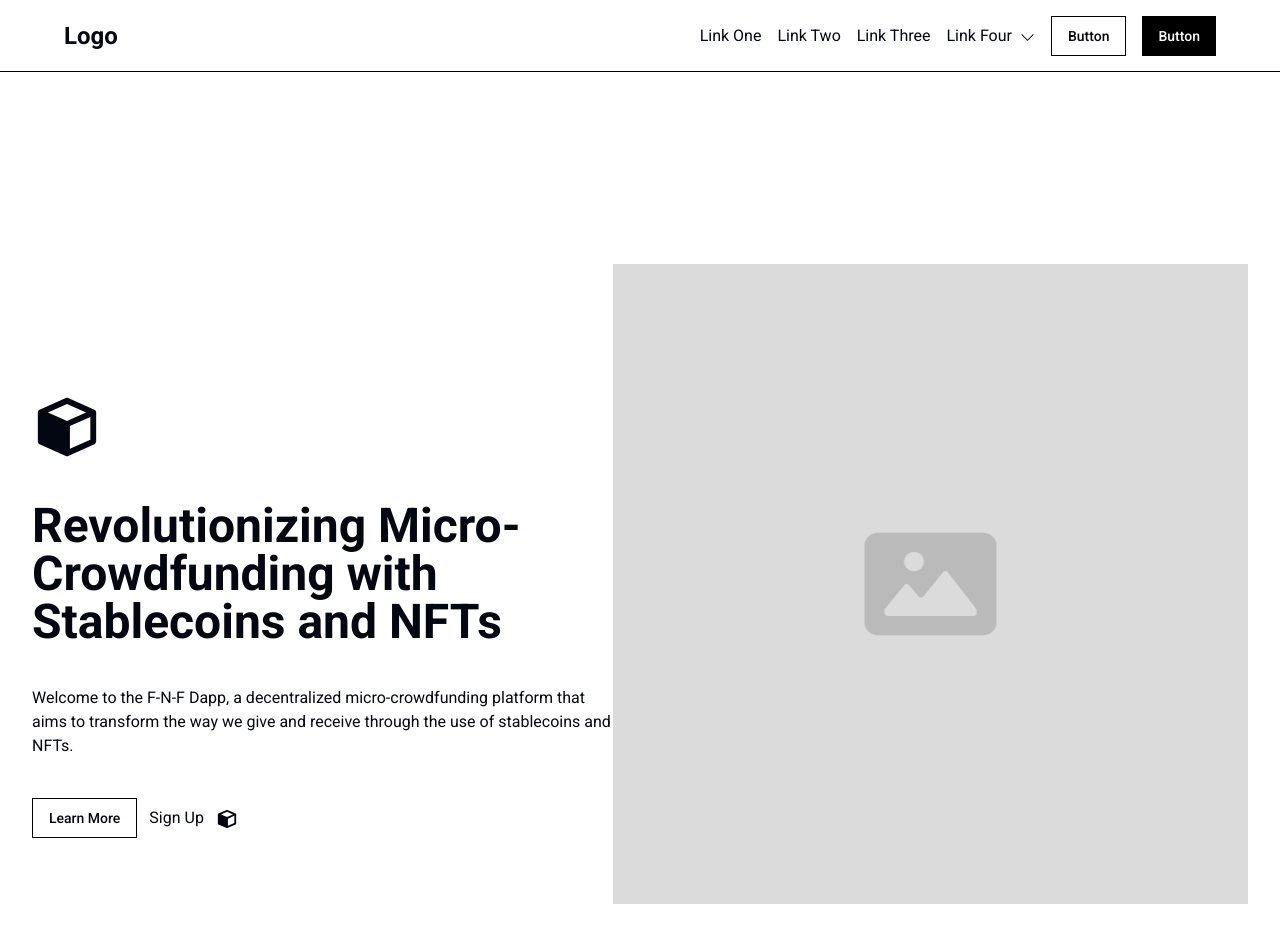
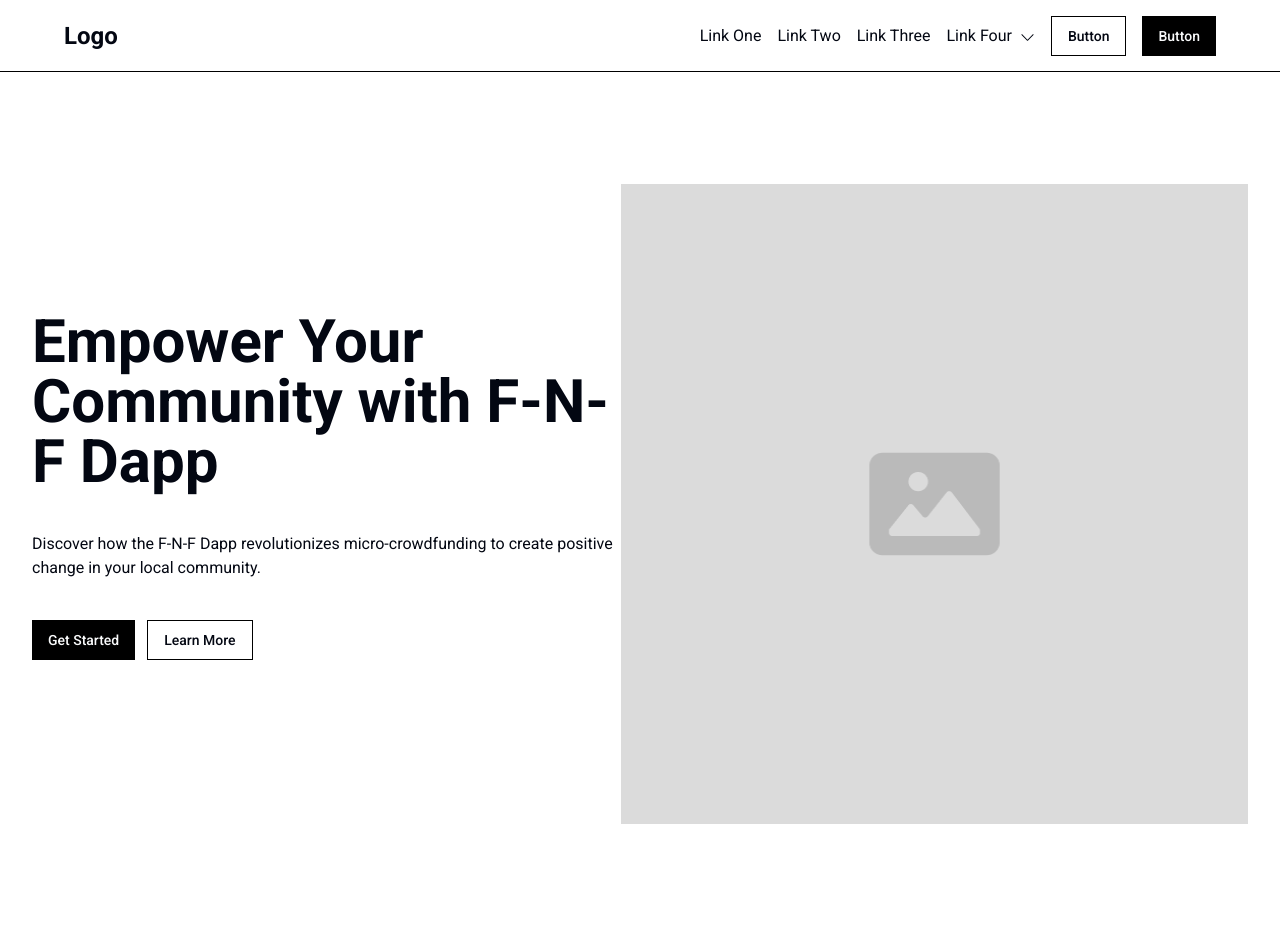
Before and after one commit to pandupan/D-App, a Next.js app: page /works in a window 1280 px wide. Shown: the top 940 px of the page. Built offline with nearby package versions, Linux system fonts and the light colour scheme.

Commit message:
[ADD] - EmpoyerCom

```diff
--- a/components/pages/HowItWorks/EmpoyerCom.tsx
+++ b/components/pages/HowItWorks/EmpoyerCom.tsx
@@ -2,26 +2,21 @@ import React from "react";
 import Image from "next/image";
 import {BiSolidCube} from 'react-icons/bi'
 import ButtonOutline from "@/components/core/buttons/ButtonOutline";
+import ButtonPrimary from "@/components/core/buttons/ButtonPrimary";
 
 const EmpoyerCom = () => {
   return(
-    <div className="flex justify-between container my-48">
-      <div className="flex flex-col gap-10 w-[600px] mt-32">
-        <BiSolidCube size = {70}/>
-        <h1 className="font-black text-5xl ">
-        Revolutionizing Micro-Crowdfunding with Stablecoins and NFTs
+    <div className="flex justify-between container my-28">
+      <div className="flex flex-col gap-10 w-[616px] mt-32">
+        <h1 className="font-black text-6xl ">
+        Empower Your Community with F-N-F Dapp
         </h1>
         <p>
-        Welcome to the F-N-F Dapp, a decentralized micro-crowdfunding platform that aims to transform the way we give and receive through the use of stablecoins and NFTs.
+        Discover how the F-N-F Dapp revolutionizes micro-crowdfunding to create positive change in your local community.
         </p>
         <div className="flex flex-row gap-3">
-            <ButtonOutline title = {"Learn More"}/>
-            <div className="flex my-auto">
-              Sign Up
-            </div>
-            <div className="flex mt-[10px]">
-            <BiSolidCube size = {22}/>
-            </div>
+          <ButtonPrimary title = {"Get Started"}/>
+          <ButtonOutline title = {"Learn More"}/>
         </div>
       </div>
       <div className=" relative w-[656px] h-[640px]">
```
